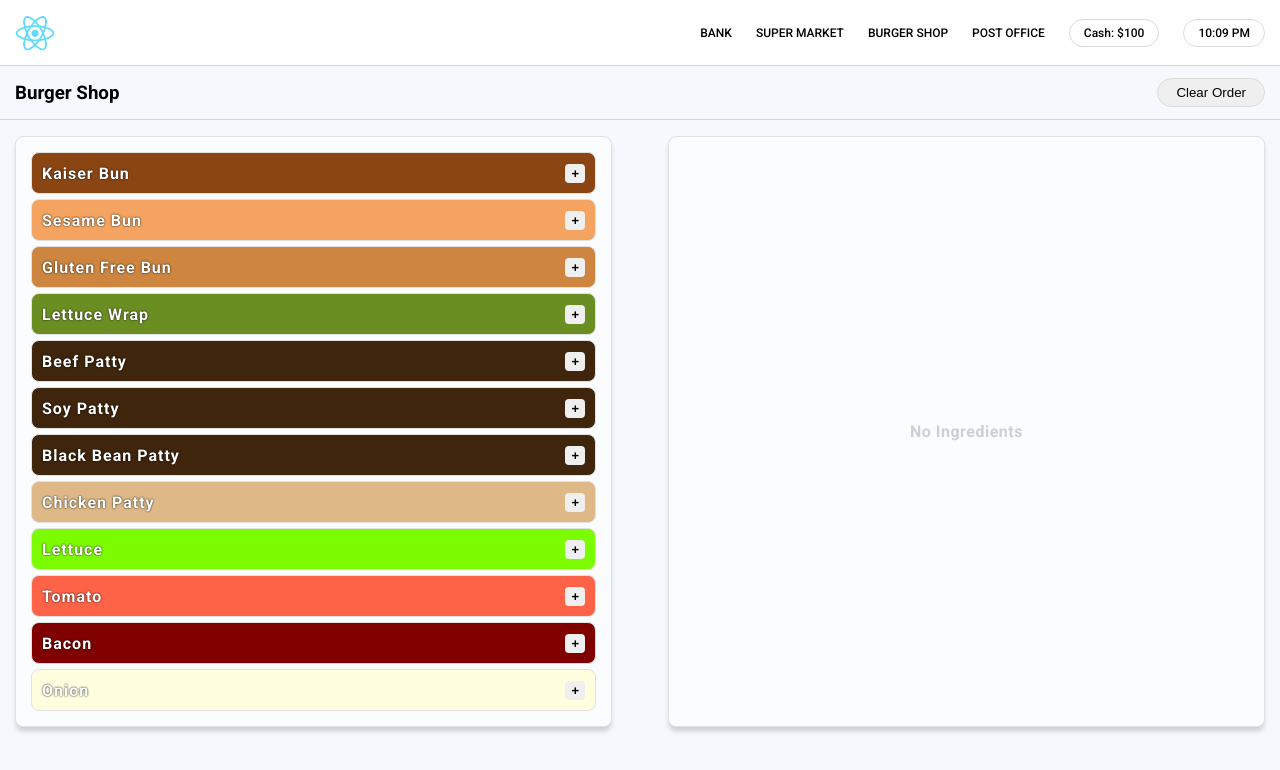
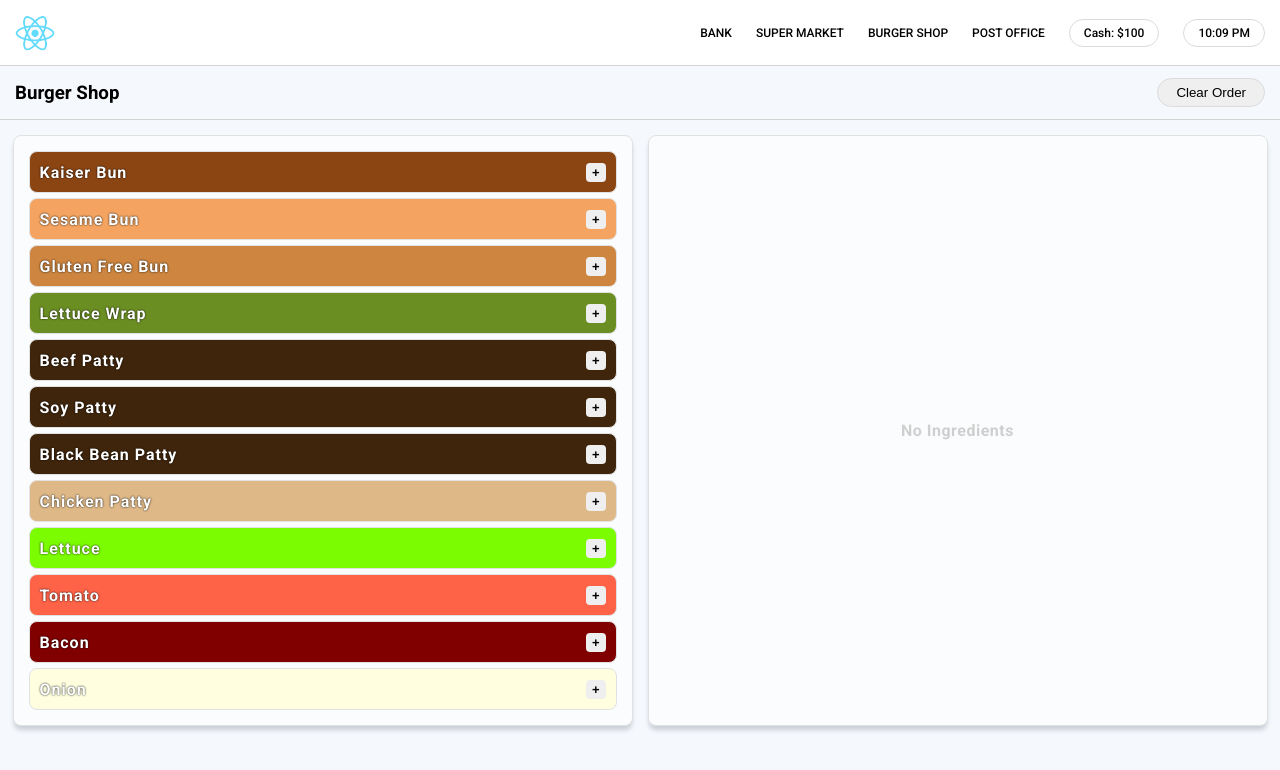
Before and after one commit to whlong1/reactville, a React (Create React App) app: page /burgers in a window 1280 px wide. Shown: the top 770 px of the page. Built offline with nearby package versions, Linux system fonts and the light colour scheme; a web font is replaced by a local one.

Commit message:
update burger layout

```diff
--- a/src/styles/burger.css
+++ b/src/styles/burger.css
@@ -11,15 +11,15 @@
 
 .burger-shop section {
   display: flex;
-  justify-content: space-between;
-  padding: 0px 15px 15px 15px;
+  padding: 0px 5px 0px 5px;
 }
 
 .burger-shop ul {
+  width: 100%;
   padding: 10px;
-  min-width: 46%;
   border-radius: 8px;
   background: #fbfcfd;
+  margin: 15px 7.5px 10px 7.5px;
   border: 1px solid rgb(225, 225, 225);
   box-shadow: 0px 5px 5px -1px rgba(2,15,46,0.18);
 }
```
